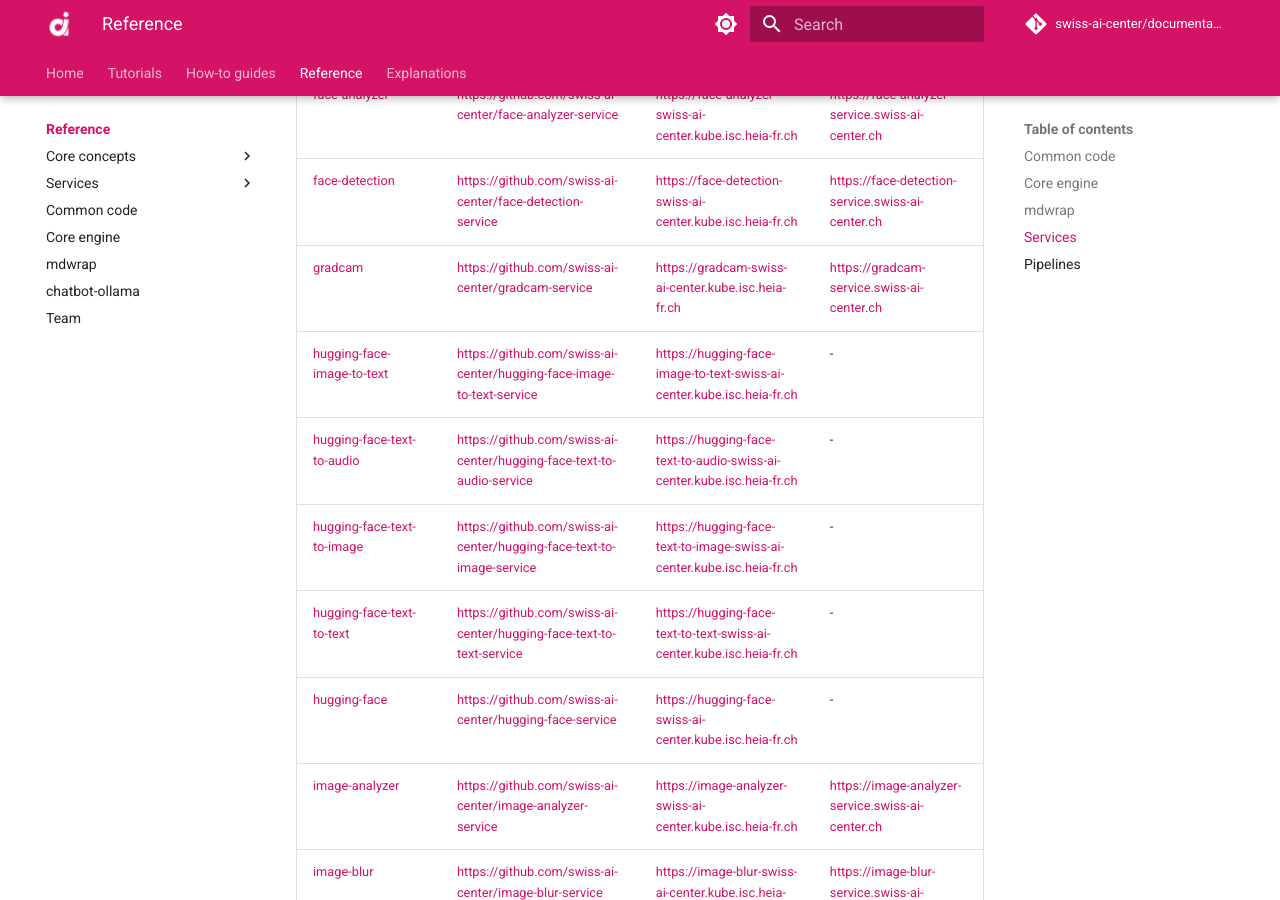
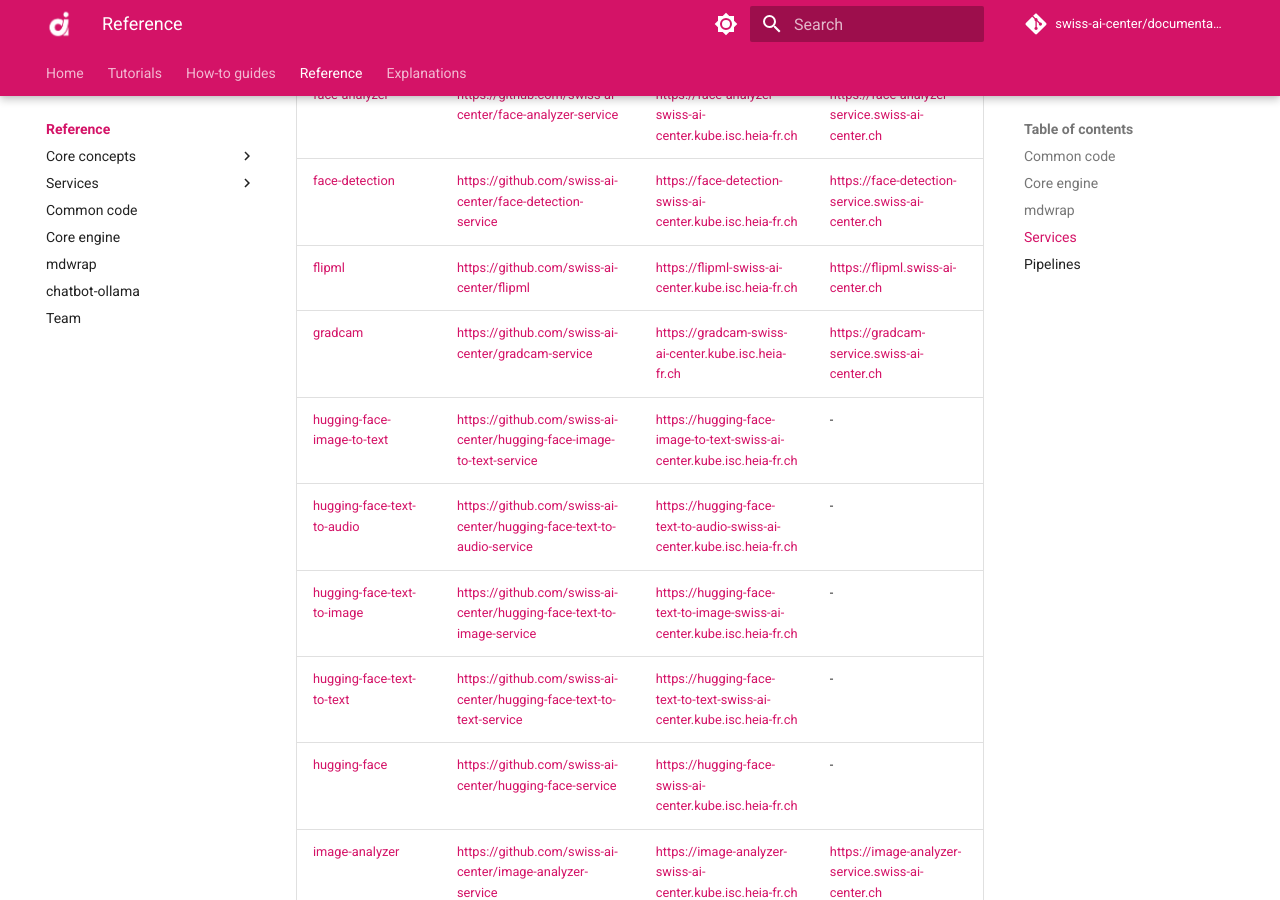
Before and after one commit to swiss-ai-center/documentation, an MkDocs documentation site: the page built from docs/reference/index.md, in a window 1280 px wide and 900 px high, scrolled down 1740 px. Built offline with MkDocs 1.6.1 and Material for MkDocs 9.7.7, drawn with Linux system fonts in a browser that asks for light colours; comment, search, counter and statistics services are not loaded; part of the change alters nothing that is shown.

Commit message:
added a documentation page for flipml + references in index.md and mkdocs.yml

```diff
--- a/docs/reference/index.md
+++ b/docs/reference/index.md
@@ -34,7 +34,7 @@ mdwrap is a command line tool to format our Markdown documentation made with
 ## Services
 
 | Documentation                                                          | Code                                                                    | Staging URL                                                              | Production URL                                                |
-|------------------------------------------------------------------------| ----------------------------------------------------------------------- | ------------------------------------------------------------------------ |---------------------------------------------------------------|
+|------------------------------------------------------------------------|-------------------------------------------------------------------------|--------------------------------------------------------------------------|---------------------------------------------------------------|
 | [ae-ano-detection](./services/ae-ano-detection.md)                     | <https://github.com/swiss-ai-center/ae-ano-detection-service>           | <https://ae-ano-detection-swiss-ai-center.kube.isc.heia-fr.ch>           | <https://ae-ano-detection-service.swiss-ai-center.ch>         |
 | [average-shade](./services/average-shade.md)                           | <https://github.com/swiss-ai-center/average-shade-service>              | <https://average-shade-swiss-ai-center.kube.isc.heia-fr.ch>              | <https://average-shade-service.swiss-ai-center.ch>            |
 | [class-rebalancing](./services/class-rebalancing.md)                   | <https://github.com/swiss-ai-center/class-rebalancing-service>          | <https://class-rebalancing-swiss-ai-center.kube.isc.heia-fr.ch>          | <https://class-rebalancing-service.swiss-ai-center.ch>        |
@@ -44,6 +44,7 @@ mdwrap is a command line tool to format our Markdown documentation made with
 | [doodle](./services/doodle.md)                                         | <https://github.com/swiss-ai-center/doodle-service>                     | <https://doodle-swiss-ai-center.kube.isc.heia-fr.ch>                     | <https://doodle-service.swiss-ai-center.ch>                   |
 | [face-analyzer](./services/face-analyzer.md)                           | <https://github.com/swiss-ai-center/face-analyzer-service>              | <https://face-analyzer-swiss-ai-center.kube.isc.heia-fr.ch>              | <https://face-analyzer-service.swiss-ai-center.ch>            |
 | [face-detection](./services/face-detection.md)                         | <https://github.com/swiss-ai-center/face-detection-service>             | <https://face-detection-swiss-ai-center.kube.isc.heia-fr.ch>             | <https://face-detection-service.swiss-ai-center.ch>           |
+| [flipml](./services/flipml.md)                                         | <https://github.com/swiss-ai-center/flipml>                             | <https://flipml-swiss-ai-center.kube.isc.heia-fr.ch>                     | <https://flipml.swiss-ai-center.ch>                           |
 | [gradcam](./services/gradcam.md)                                       | <https://github.com/swiss-ai-center/gradcam-service>                    | <https://gradcam-swiss-ai-center.kube.isc.heia-fr.ch>                    | <https://gradcam-service.swiss-ai-center.ch>                  |
 | [hugging-face-image-to-text](./services/hugging-face-image-to-text.md) | <https://github.com/swiss-ai-center/hugging-face-image-to-text-service> | <https://hugging-face-image-to-text-swiss-ai-center.kube.isc.heia-fr.ch> | -                                                             |
 | [hugging-face-text-to-audio](./services/hugging-face-text-to-audio.md) | <https://github.com/swiss-ai-center/hugging-face-text-to-audio-service> | <https://hugging-face-text-to-audio-swiss-ai-center.kube.isc.heia-fr.ch> | -                                                             |
--- /dev/null
+++ b/docs/reference/services/flipml.md
@@ -0,0 +1,34 @@
+# flipml
+- [:material-account-group: Main author - HEIA-FR](https://www.hes-so.ch/swiss-ai-center/equipe)
+- [:material-git: Code](https://github.com/swiss-ai-center/flipml-service)
+- [:material-kubernetes: Deployment configuration](https://github.com/swiss-ai-center/flipml-service/tree/main/kubernetes)
+- [:material-test-tube: Staging](https://flipml-swiss-ai-center.kube.isc.heia-fr.ch)
+- [:material-factory: Production](https://flipml.swiss-ai-center.ch)
+
+## Description
+
+!!! note
+
+    More information about the service specification can be found in the
+    [**Core concepts > Service**](../core-concepts/service.md) documentation.
+
+This service uses a machine learning model to detect if a scanned document is upside down. The document can be uploaded as a png or jpeg image.
+It is resized to 512x512 px before being processed by the model. The return value is either 0 (0° rotation) or 180 (180° rotation, upside down).
+
+## Environment variables
+
+Check the
+[**Core concepts > Service > Environment variables**](../core-concepts/service.md#environment-variables)
+documentation for more details.
+
+## Run the tests with Python
+
+Check the
+[**Core concepts > Service > Run the tests with Python**](../core-concepts/service.md#run-the-tests-with-python)
+documentation for more details.
+
+## Start the service locally
+
+Check the
+[**Core concepts > Service > Start the service locally**](../core-concepts/service.md#start-the-service-locally)
+documentation for more details.
--- a/mkdocs.yml
+++ b/mkdocs.yml
@@ -45,6 +45,7 @@ nav:
           - doodle service: reference/services/doodle.md
           - face-analyzer service: reference/services/face-analyzer.md
           - face-detection service: reference/services/face-detection.md
+          - flipml service: reference/services/flipml.md
           - gradcam service: reference/services/gradcam.md
           - hugging-face-image-to-text service: reference/services/hugging-face-image-to-text.md
           - hugging-face-text-to-audio service: reference/services/hugging-face-text-to-audio.md
```
